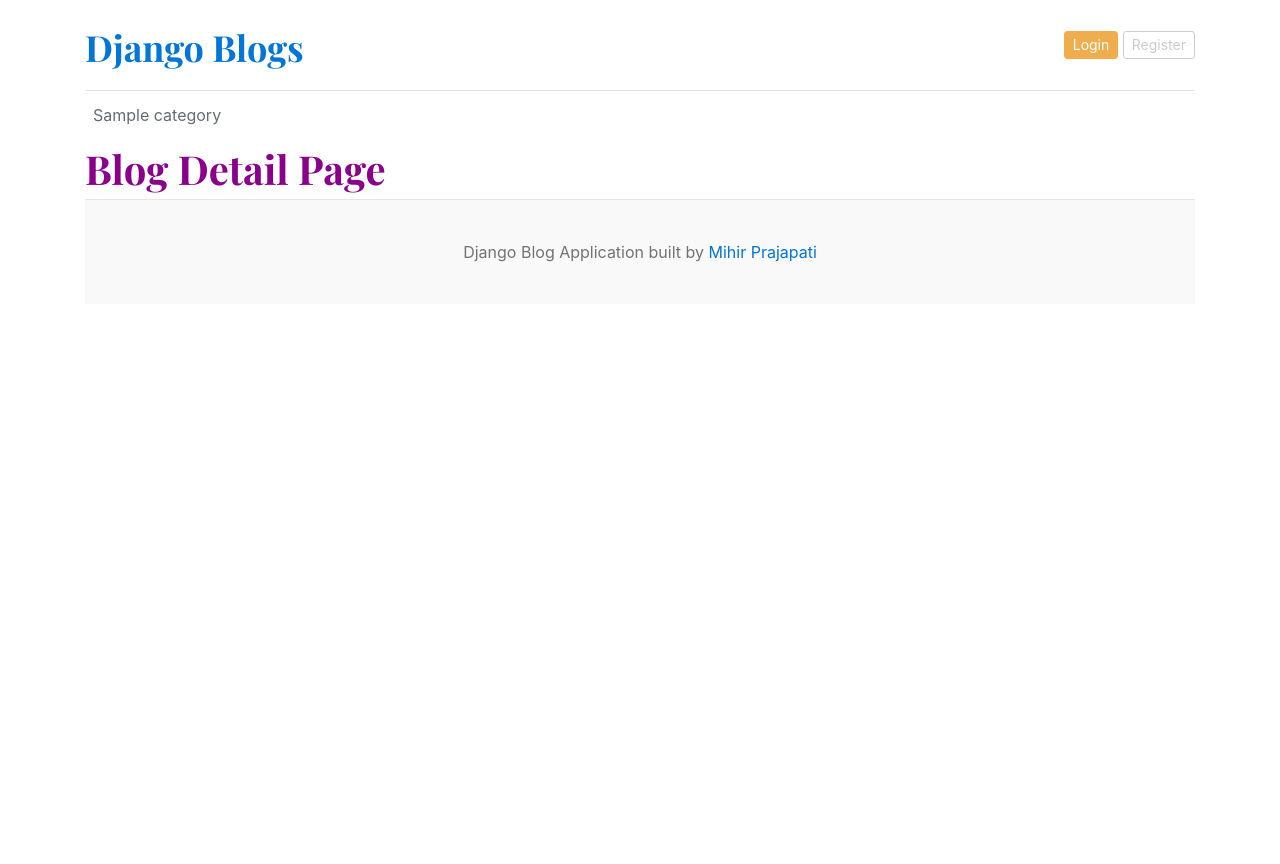
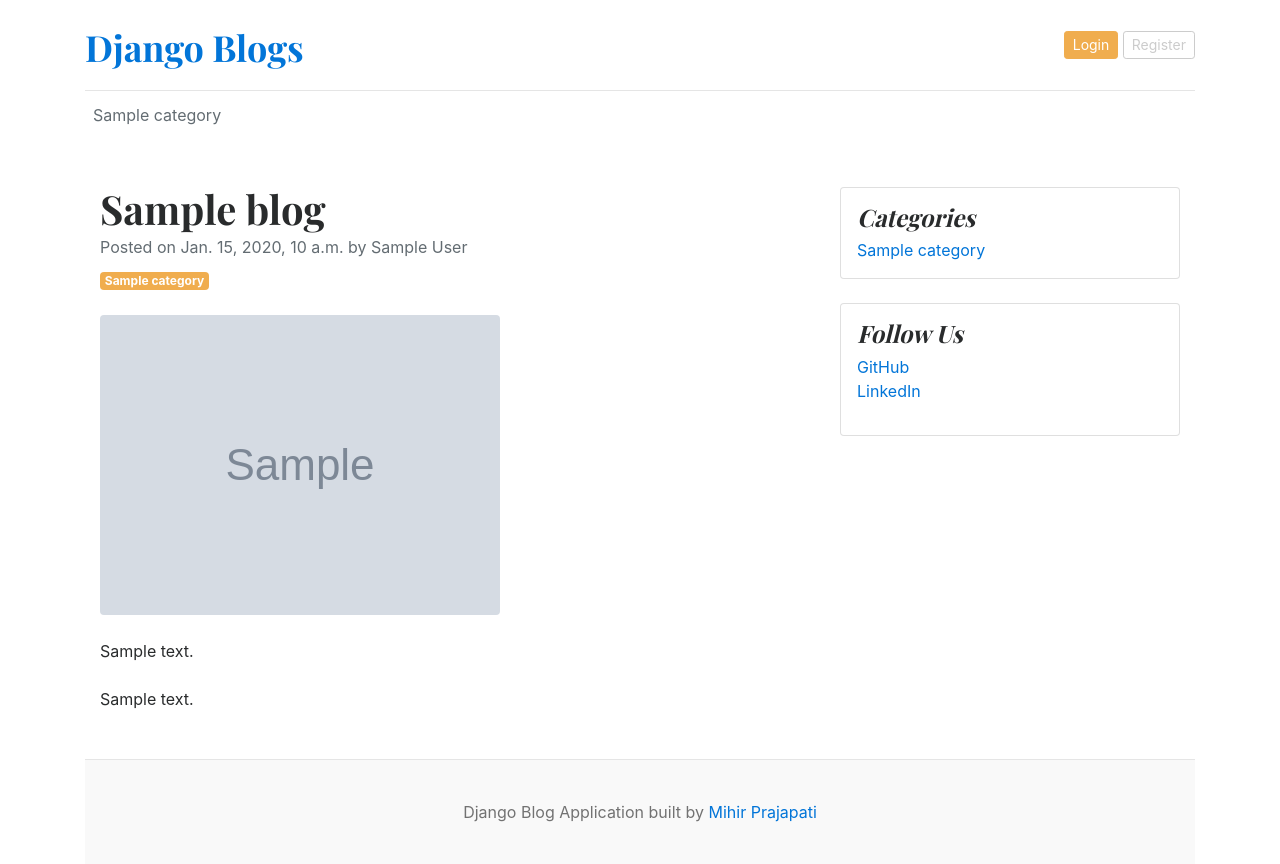
Before and after one commit to Mihir154/django-blog-app, a Django app: template templates/blog_detail.html in a window 1280 px wide. Before the commit the page ends 262 px from the top, so only its background shows below. Run offline with Django 5.2, Linux system fonts and the light colour scheme; the template is opened without the code that fills it: most values are stand-ins (such as "Sample title", 1, 10 or a date in 2020); grey boxes marked "Sample" are stand-in pictures; data that the repository does not hold is empty.

Commit message:
Single Blog Page

```diff
--- a/static/css/blog.css
+++ b/static/css/blog.css
@@ -10,6 +10,11 @@
 }
 
 .blog-header-logo:hover {
+  text-decoration: none;
+}
+
+a.custom-blog-title {
+  color: #ffc107;
   text-decoration: none;
 }
 
--- a/templates/blog_detail.html
+++ b/templates/blog_detail.html
@@ -1,9 +1,94 @@
-{% extends 'base.html'  %}
+{% extends 'base.html' %}
 
-{% block title %}Blog Detail - Django Blog App{% endblock %}
+{% block title %}Django Blog - {{ single_post.title }}{% endblock %}
 
 {% block content %}
 
-<h2 class="blog-post-title" style="color: darkmagenta;">Blog Detail Page</h2>
+<!-- Page content-->
+<div class="container mt-5">
+    <div class="row">
+        <div class="col-lg-8">
+            <!-- Post content-->
+            <article>
+                <!-- Post header-->
+                <header class="mb-4">
+                    <!-- Post title-->
+                    <h1 class="fw-bolder mb-1">{{ blog.title }}</h1>
+                    <!-- Post meta content-->
+                    <div class="text-muted fst-italic mb-2">Posted on {{ blog.created_at }} by {{ blog.author }}</div>
+                    <!-- Post category-->
+                    <a class="badge bg-warning text-decoration-none text-light" href="#!">{{ blog.category }}</a>
+                </header>
+                <!-- Preview image figure-->
+                <figure class="mb-4"><img class="img-fluid rounded" src="{{ blog.image.url }}" alt="..." /></figure>
+                <!-- Post content-->
+                <section class="mb-5">
+                    <p class="fs-5 mb-4">{{ blog.description }}</p>
+                    <p class="fs-5 mb-4">{{ blog.body }}</p>
+
+                    <!-- Comments
+                    <h4>Comments({{ comment_count }})</h4>
+                    {% if comments %}
+                     {% for comment in comments %}
+                        <div class="card">
+                            <div class="card-body">
+                                <p class="card-text mb-0">{{ comment }}</p>
+                                <span>
+                                    <small>{{ comment.user }}</small>
+                                    <small>{{ comment.created_at | timesince }} ago</small>
+                                </span>
+                            </div>
+                        </div>
+                     {% endfor %}
+                    {% else %}
+                    No Comments Yet
+
+                    {% endif %}
+                    <div class="form-group">
+                        {% if user.is_authenticated %}
+                        <form action="" method="POST">
+                            {% csrf_token %}
+                            <div class="form-group">
+                                <textarea name="comment" class="form-control" placeholder="Write your Comment"></textarea>
+                                <input type="submit" class="btn btn-primary mt-2">
+                            </div>
+                        </form>
+                        {% else %}
+                         <p>Please <span><a href="{% url 'login' %}">Login</a></span> to write a comment!</p>
+                         {% endif %}
+                    </div> -->
+                </section>
+            </article>
+        </div>
+        <!-- Side widgets-->
+        <div class="col-lg-4">
+            <!-- Categories widget-->
+            <div class="card mb-4 p-3">
+                <h4 class="font-italic">Categories</h4>
+                <div class="card-body">
+                    <div class="row">
+                        <div class="col-sm-6">
+                            <ul class="list-unstyled mb-0">
+                                {% for category in categories %}
+                                <li><a href="{% url 'category_posts' category.id %}">{{ category.name }}</a></li>
+                                {% endfor %}
+
+                            </ul>
+                        </div>
+
+                    </div>
+                </div>
+            </div>
+            <!-- Side widget-->
+            <div class="card mb-4 p-3">
+                <h4 class="font-italic">Follow Us</h4>
+                <ol class="list-unstyled">
+                    <li><a href="#">GitHub</a></li>
+                    <li><a href="#">LinkedIn</a></li>
+                </ol>
+            </div>
+        </div>
+    </div>
+</div>
 
 {% endblock content %}
--- a/templates/category_posts.html
+++ b/templates/category_posts.html
@@ -4,7 +4,7 @@
 
 {% block content %}
 
-<h2 class="blog-post-title" style="color: darkmagenta;">Category - {{ category.name }}</h2>
+<h2 class="blog-post-title" style="color: #ffc107;">Category - {{ category.name }}</h2>
 <main role="main" class="container p-0">
     <div class="row">
         <div class="col-md-8 blog-main">
@@ -12,7 +12,7 @@
             {% for blog in blogs %}
             <div class="card border-0">
                 <div class="card-body">
-                    <h3>{{ blog.title }}</h3>
+                    <h3><a class="text-dark" href="{% url 'blog-detail' blog.slug %}">{{ blog.title }}</a></h3>
                     <small class="mb-1 text-muted">{{ blog.created_at | timesince }} ago | {{ blog.author }}</small>
                     <p class="card-text">{{ blog.description }}</p>
                 </div>
```
Also changed, not shown: blog/views.py (+5 -5 lines), templates/home.html (+5 -5 lines).
